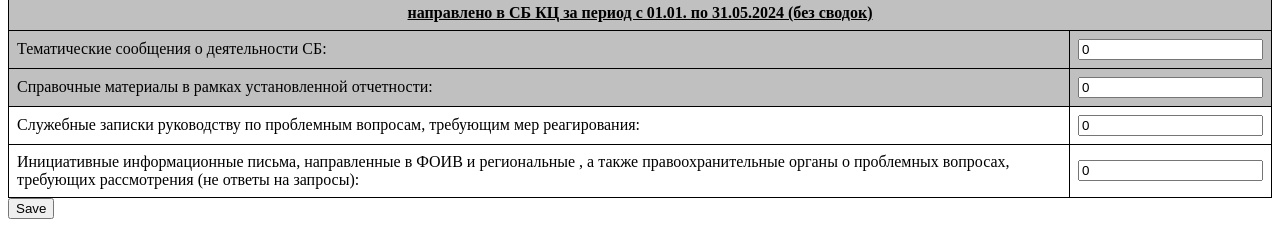
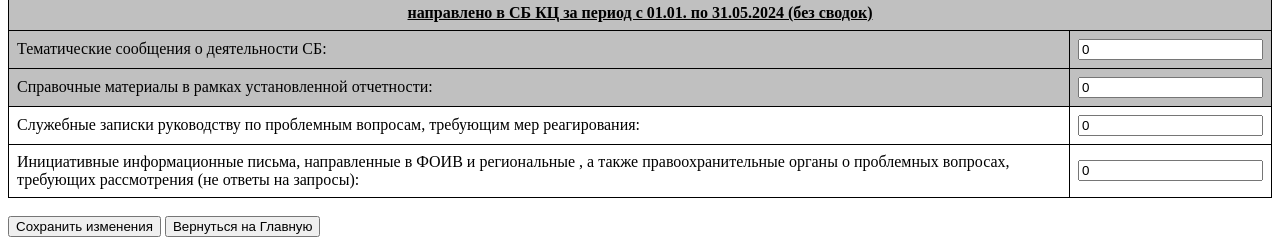
Before and after one commit to prizhimin/SB2, a Django app: page /sixmonths2024/create/ in a window 1280 px wide. Shown: the part 2502-2747 px from the top of the page. Before the commit the page ends 2721 px from the top, so only its background shows below. Run offline with Django 5.2, Linux system fonts and the light colour scheme; the visitor is signed in with stand-in values (Sample User, id 1); data that the repository does not hold is empty.

Commit message:
report_form.html

```diff
--- a/sixmonths2024/templates/sixmonths2024/report_form.html
+++ b/sixmonths2024/templates/sixmonths2024/report_form.html
@@ -310,6 +310,11 @@
                 <td>{{ form.field_51 }}</td>
            </tr>
         </table>
-        <button type="submit">Save</button>
+        <br>
+        <button type="submit">Сохранить изменения</button>
+        <!-- Кнопка "Вернуться на Главную" -->
+        <a href="{% url 'dashboard' %}" class="action-link">
+            <button type="button">Вернуться на Главную</button>
+        </a>
     </form>
 </body>
--- a/sixmonths2024/views.py
+++ b/sixmonths2024/views.py
@@ -27,7 +27,7 @@ def update_report(request, pk):
         form = ReportForm(request.POST, instance=report)
         if form.is_valid():
             form.save()
-            return redirect('report_list')  # Замените 'report_list' на имя вашего URL-шаблона
+            return redirect('report_list')
     else:
         form = ReportForm(instance=report)
     return render(request, 'sixmonths2024/report_form.html', {'form': form})
```
